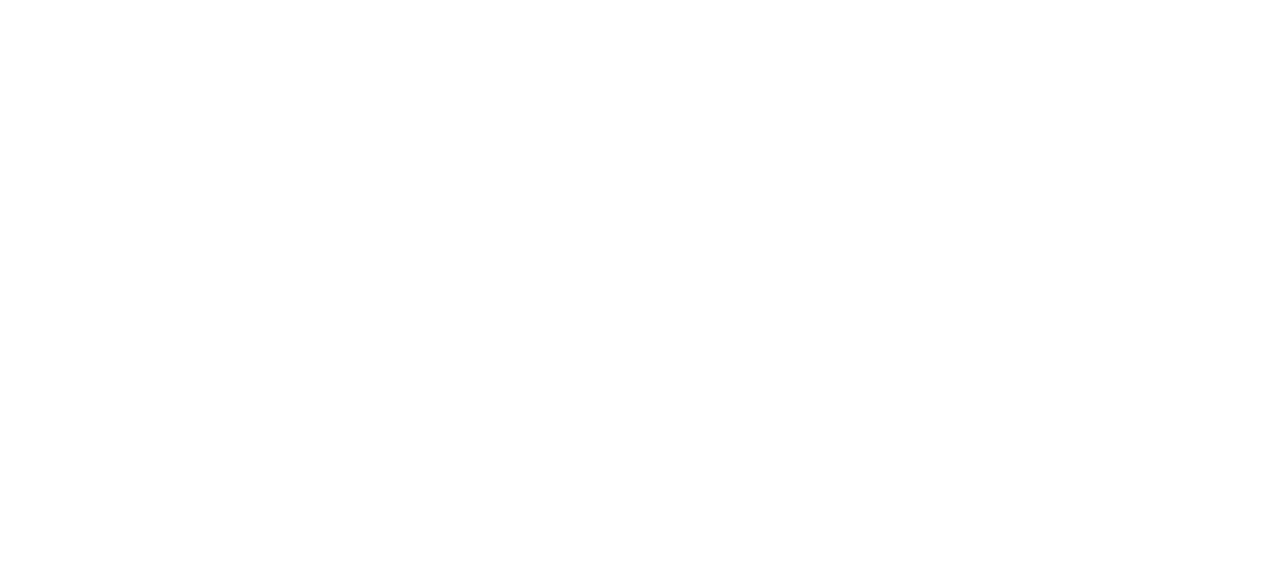
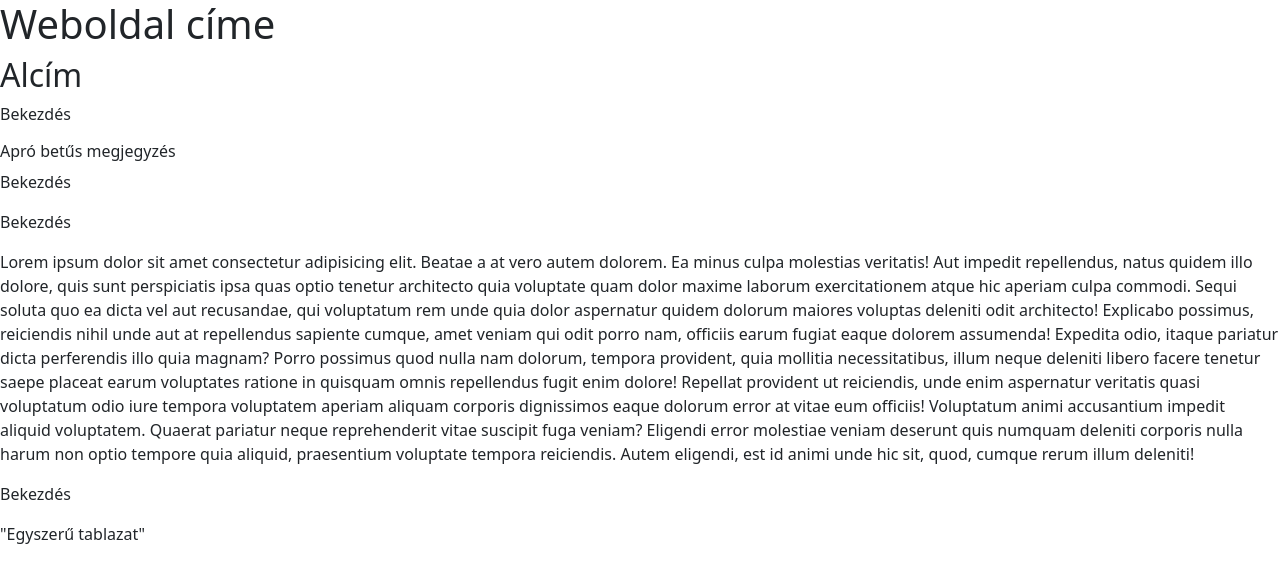
Before and after one commit to BalazsR2022/Gyakorlas2023.07.28, a website: page src/index.html in a window 1280 px wide. Drawn offline with nearby package versions, Linux system fonts and the light colour scheme.

Commit message:
html modified

```diff
--- a/src/index.html
+++ b/src/index.html
@@ -3,11 +3,59 @@
 <head>
     <meta charset="UTF-8">
     <meta http-equiv="X-UA-Compatible" content="IE=edge">
+
+    <meta name="generator" content="Bluefish">
+    <meta name="author" content="Balázs Réka">
+    <meta name="date" content="2023-07-29">
+
+    <meta name="copyright" content="© 2023, Balázs Réka">
+    <meta name="keywords" content="web, html, css">
+    <meta name="description" content="Weboldal készítése">
+
+    <meta name="ROBOTS" content="NOINDEX, NOFOLLOW">
+    <meta http-equiv="content-type" content="text/html; charset=UTF-8">
+    <meta http-equiv="expires" content="0">
+
+
     <meta name="viewport" content="width=device-width, initial-scale=1.0">
     <link rel="stylesheet" href="bootstrap.css">
-    <title>Document</title>
+    <title>Minta doksi</title>
 </head>
+
 <body>
 
+    <h1>Weboldal címe</h1>
+    <h2>Alcím</h2>
+    <p>Bekezdés</p>
+
+    <h6>Apró betűs megjegyzés</h6>
+    <p>Bekezdés</p>
+    <p>Bekezdés</p>
+
+    <p>Lorem ipsum dolor sit amet consectetur adipisicing elit. Beatae a at vero autem dolorem.
+        Ea minus culpa molestias veritatis! Aut impedit repellendus, natus quidem illo dolore,
+        quis sunt perspiciatis ipsa quas optio tenetur architecto quia voluptate quam dolor maxime
+        laborum exercitationem atque hic aperiam culpa commodi. Sequi soluta quo ea dicta vel aut
+        recusandae, qui voluptatum rem unde quia dolor aspernatur quidem dolorum maiores voluptas
+        deleniti odit architecto! Explicabo possimus, reiciendis nihil unde aut at repellendus
+        sapiente cumque, amet veniam qui odit porro nam, officiis earum fugiat eaque dolorem
+        assumenda! Expedita odio, itaque pariatur dicta perferendis illo quia magnam?
+        Porro possimus quod nulla nam dolorum, tempora provident, quia mollitia necessitatibus,
+         illum neque deleniti libero facere tenetur saepe placeat earum voluptates ratione
+         in quisquam omnis repellendus fugit enim dolore! Repellat provident ut reiciendis,
+          unde enim aspernatur veritatis quasi voluptatum odio iure tempora voluptatem aperiam
+          aliquam corporis dignissimos eaque dolorum error at vitae eum officiis! Voluptatum
+           animi accusantium impedit aliquid voluptatem. Quaerat pariatur neque reprehenderit
+           vitae suscipit fuga veniam? Eligendi error molestiae veniam deserunt quis numquam
+           deleniti corporis nulla harum non optio tempore quia aliquid, praesentium voluptate
+           tempora reiciendis. Autem eligendi, est id animi unde hic sit, quod, cumque rerum illum deleniti!
+
+    </p>
+    <p>Bekezdés</p>
+
+    <th>"Egyszerű tablazat"</th>
+    <td>
+
+    </td>
 </body>
 </html>
```
